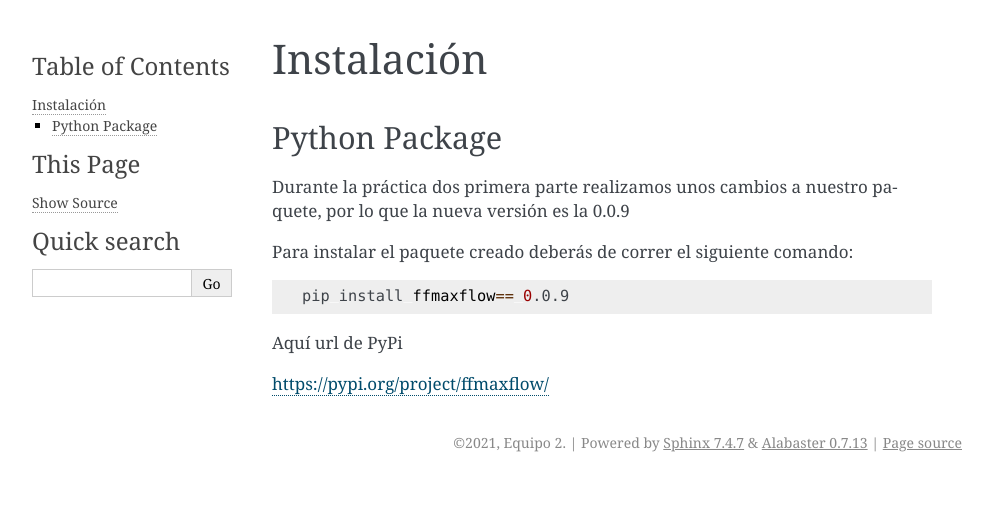
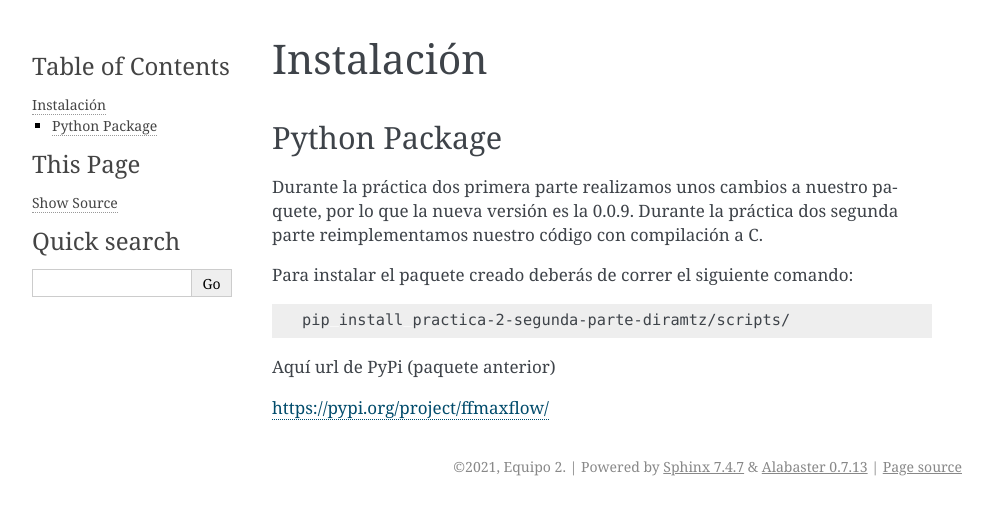
Before and after one commit to optimizacion-2-2021-1-gh-classroom/practica-2-segunda-parte-diramtz, a Sphinx documentation site: the page built from docs/installation.rst, in a window 1280 px wide. Shown: the top 515 px of the page, without its empty margins (148-1140 px from the left). Built offline with Sphinx 7.4.7, drawn with Linux system fonts in a browser that asks for light colours.

Commit message:
Cambios en instalacion del paquete y nombre imagen docker

```diff
--- a/docs/_sources/docker.rst.txt
+++ b/docs/_sources/docker.rst.txt
@@ -7,4 +7,4 @@ Para la práctica 1 primera y segunda parte se creó la imágen de docker llamad
 Para la práctica 2 primera parte implementamos el uso de kube, kubeflow y kale para la construcción de pipelines procesamiento de forma automática y experimentación de nuestro paquete
 se creó la imágen llamada **diramtz/pkg2:0.1**.
 
-Para esta práctica 2 segunda parte se realizó el perfilamiento y la reimplementación de nuestro paquete con compilación a C se creó la imágen **diramtz/pkgC:0.1**
+Para esta práctica 2 segunda parte se realizó el perfilamiento y la reimplementación de nuestro paquete con compilación a C se creó la imágen **diramtz/pkgc:0.1**
--- a/docs/docker.html
+++ b/docs/docker.html
@@ -34,7 +34,7 @@
 <p>Para la práctica 1 primera y segunda parte se creó la imágen de docker llamada <strong>diramtz/pkg:0.1</strong></p>
 <p>Para la práctica 2 primera parte implementamos el uso de kube, kubeflow y kale para la construcción de pipelines procesamiento de forma automática y experimentación de nuestro paquete
 se creó la imágen llamada <strong>diramtz/pkg2:0.1</strong>.</p>
-<p>Para esta práctica 2 segunda parte se realizó el perfilamiento y la reimplementación de nuestro paquete con compilación a C se creó la imágen <strong>diramtz/pkgC:0.1</strong></p>
+<p>Para esta práctica 2 segunda parte se realizó el perfilamiento y la reimplementación de nuestro paquete con compilación a C se creó la imágen <strong>diramtz/pkgc:0.1</strong></p>
 </div>
 
 
--- a/docs/docker.rst
+++ b/docs/docker.rst
@@ -7,4 +7,4 @@ Para la práctica 1 primera y segunda parte se creó la imágen de docker llamad
 Para la práctica 2 primera parte implementamos el uso de kube, kubeflow y kale para la construcción de pipelines procesamiento de forma automática y experimentación de nuestro paquete
 se creó la imágen llamada **diramtz/pkg2:0.1**.
 
-Para esta práctica 2 segunda parte se realizó el perfilamiento y la reimplementación de nuestro paquete con compilación a C se creó la imágen **diramtz/pkgC:0.1**
+Para esta práctica 2 segunda parte se realizó el perfilamiento y la reimplementación de nuestro paquete con compilación a C se creó la imágen **diramtz/pkgc:0.1**
--- a/docs/installation.rst
+++ b/docs/installation.rst
@@ -6,14 +6,15 @@ Instalación
 Python Package
 ==============
 
-Durante la práctica dos primera parte realizamos unos cambios a nuestro paquete, por lo que la nueva versión es la 0.0.9
+Durante la práctica dos primera parte realizamos unos cambios a nuestro paquete, por lo que la nueva versión es la 0.0.9.
+Durante la práctica dos segunda parte reimplementamos nuestro código con compilación a C.
 
 Para instalar el paquete creado deberás de correr el siguiente comando:
 
 .. code-block:: bash
 
-   pip install ffmaxflow== 0.0.9
+   pip install practica-2-segunda-parte-diramtz/scripts/
 
-Aquí url de PyPi
+Aquí url de PyPi (paquete anterior)
 
 https://pypi.org/project/ffmaxflow/
```
Also changed, not shown: docs/_sources/installation.rst.txt (+4 -3 lines), docs/installation.html (+4 -3 lines), docs/searchindex.js, 10 other files.
